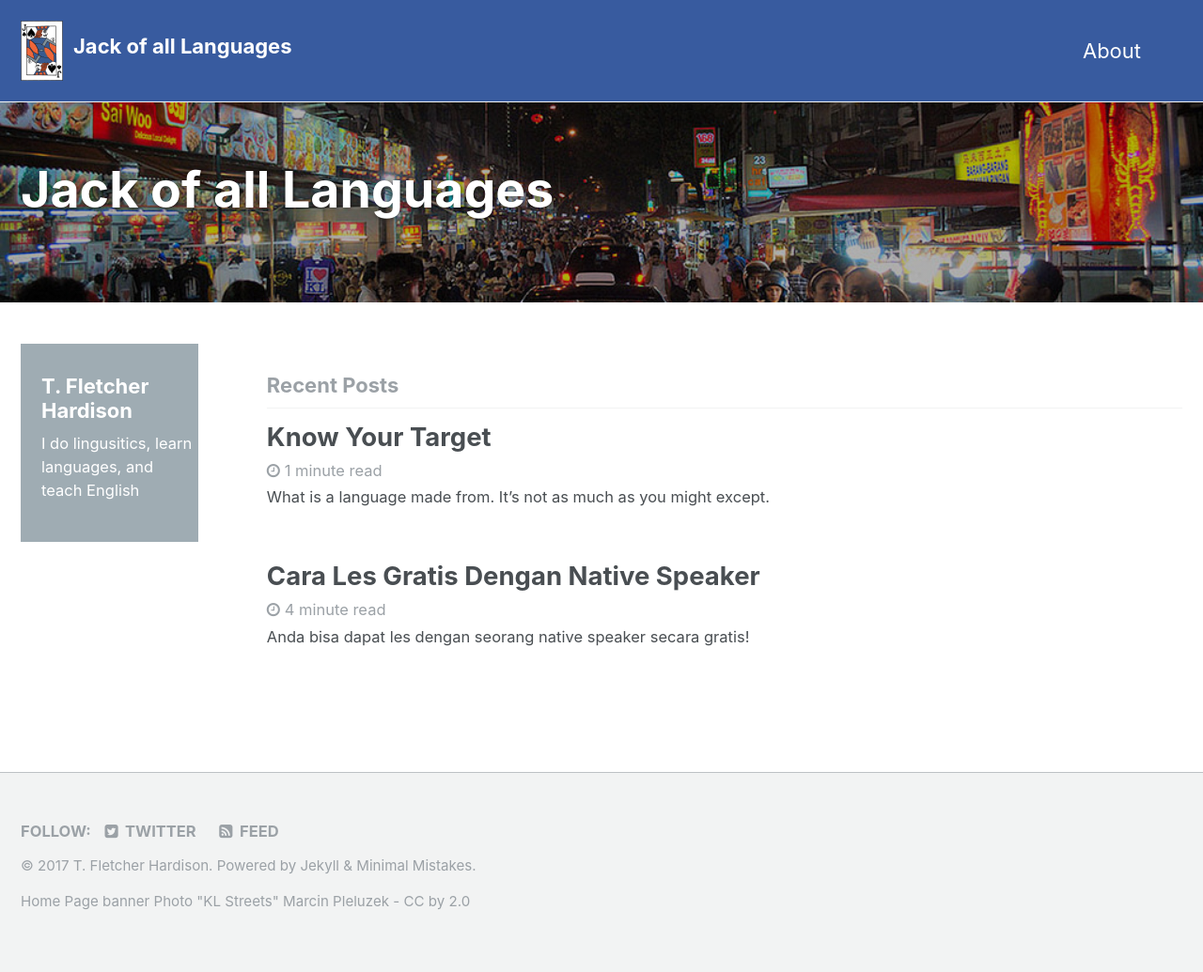
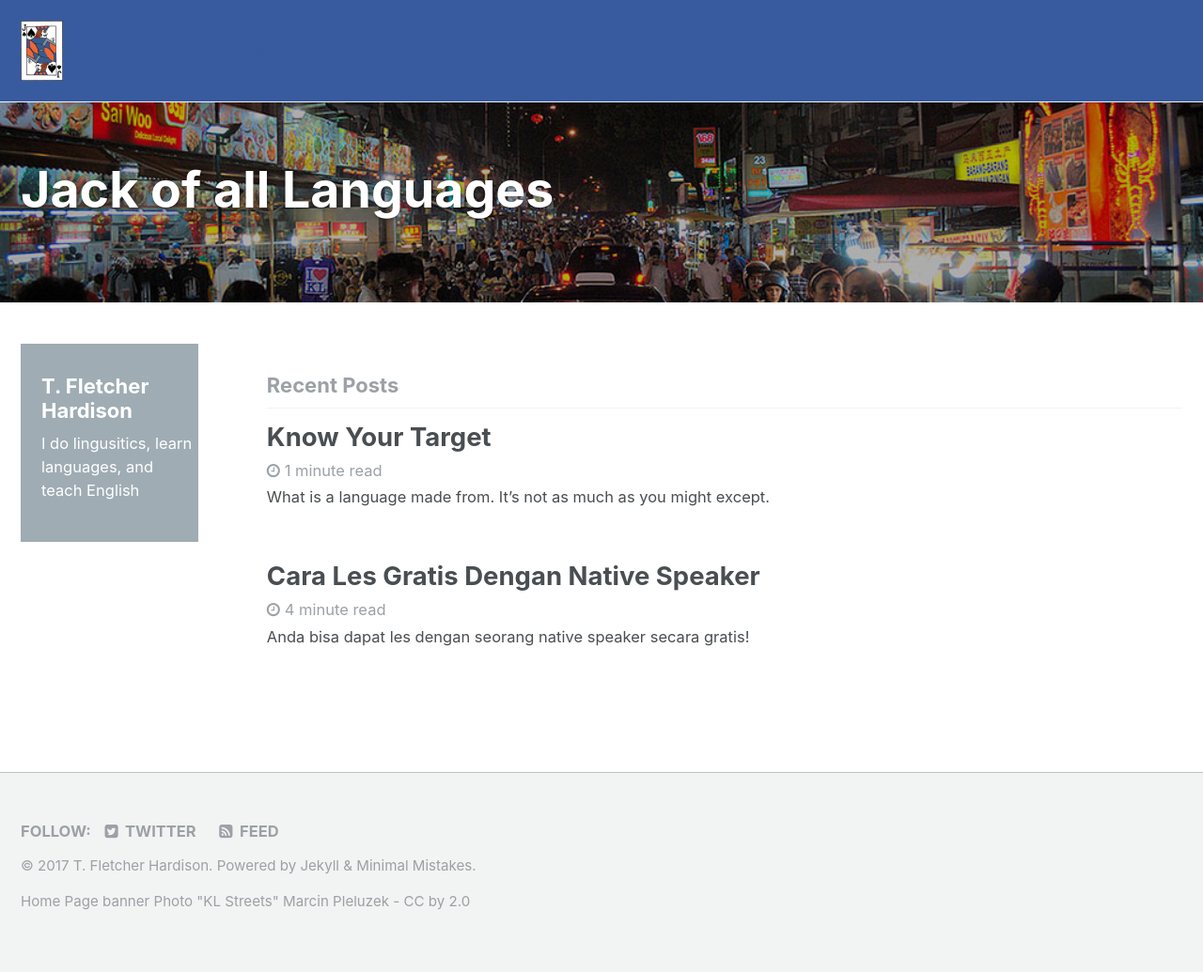
Before and after one commit to jackofalllanguages/jackofalllanguages.github.io, a Jekyll site: the page built from index.html, in a window 1280 px wide. Shown: the whole page at 94% size. Built offline with Jekyll 4.4.1, drawn with Linux system fonts in a browser that asks for light colours; the list of posts is cut into pages by our own code.

Commit message:
fixing nav bar popup

```diff
--- a/_sass/_navigation.scss
+++ b/_sass/_navigation.scss
@@ -185,8 +185,8 @@
     display: block;
     margin: 0 1rem;
     padding: 0.5rem 0;
-    color: $mywhite;
-    background:$myorange;
+    color: $myorange;
+
     text-decoration: none;
 
     &:hover {
```
